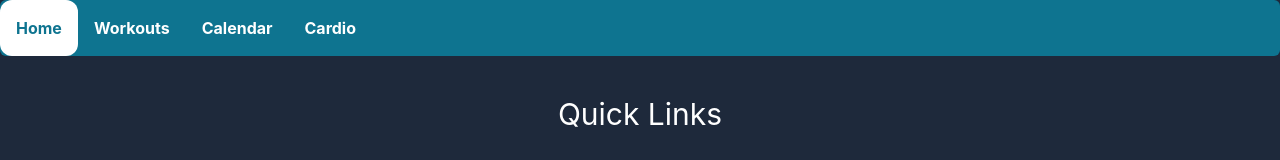
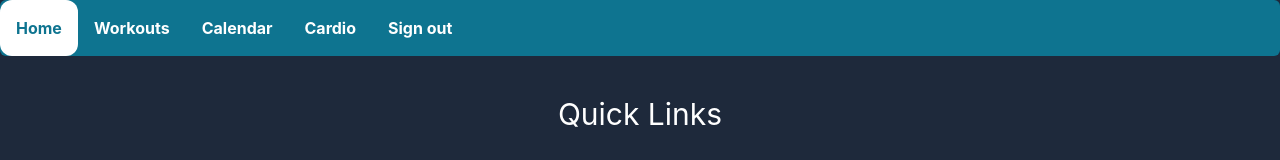
Before and after one commit to ErickEnriquez/fitness-app, a Next.js app: page / in a window 1280 px wide. Shown: the top 160 px of the page. Built offline with nearby package versions, Linux system fonts and the light colour scheme.

Commit message:
add a signout button

```diff
--- a/src/components/NavLinks.tsx
+++ b/src/components/NavLinks.tsx
@@ -1,5 +1,6 @@
 import Link from 'next/link'
 import { useRouter } from 'next/router'
+import { signOut } from 'next-auth/react'
 const NavLinks = () => {
 	return (
 		<>
@@ -7,6 +8,7 @@ const NavLinks = () => {
 			<NavLink url={'/workout'} name={'Workouts'} />
 			<NavLink url={'/calendar'} name={'Calendar'} />
 			<NavLink url={'/cardio'} name={'Cardio'} />
+			<button className={'font-bold p-4 flex flex-col rounded-xl hover:underline'} onClick={() => signOut()}>Sign out</button>
 		</>
 	)
 }
@@ -15,10 +17,10 @@ const NavLink = ({ url, name }: { url: string, name: string }) => {
 	const router = useRouter()
 	return (
 		<Link href={url}>
-		<a className={`font-bold p-4 flex flex-col rounded-xl hover:underline ${url === router.pathname ? 'bg-white text-cyan-700' : ''}`} >
-			{name}
-		</a>
-	</Link>
+			<a className={`font-bold p-4 flex flex-col rounded-xl hover:underline ${url === router.pathname ? 'bg-white text-cyan-700' : ''}`} >
+				{name}
+			</a>
+		</Link>
 	)
 }
 
```
